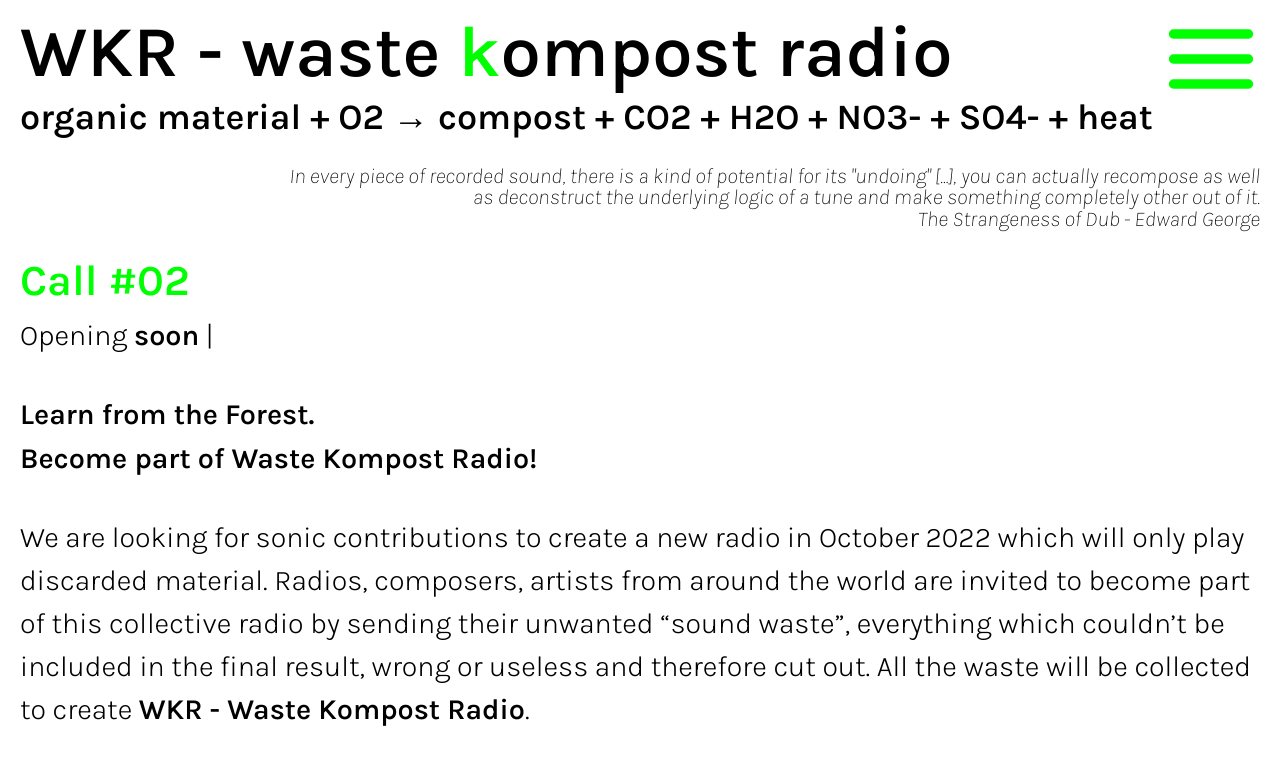
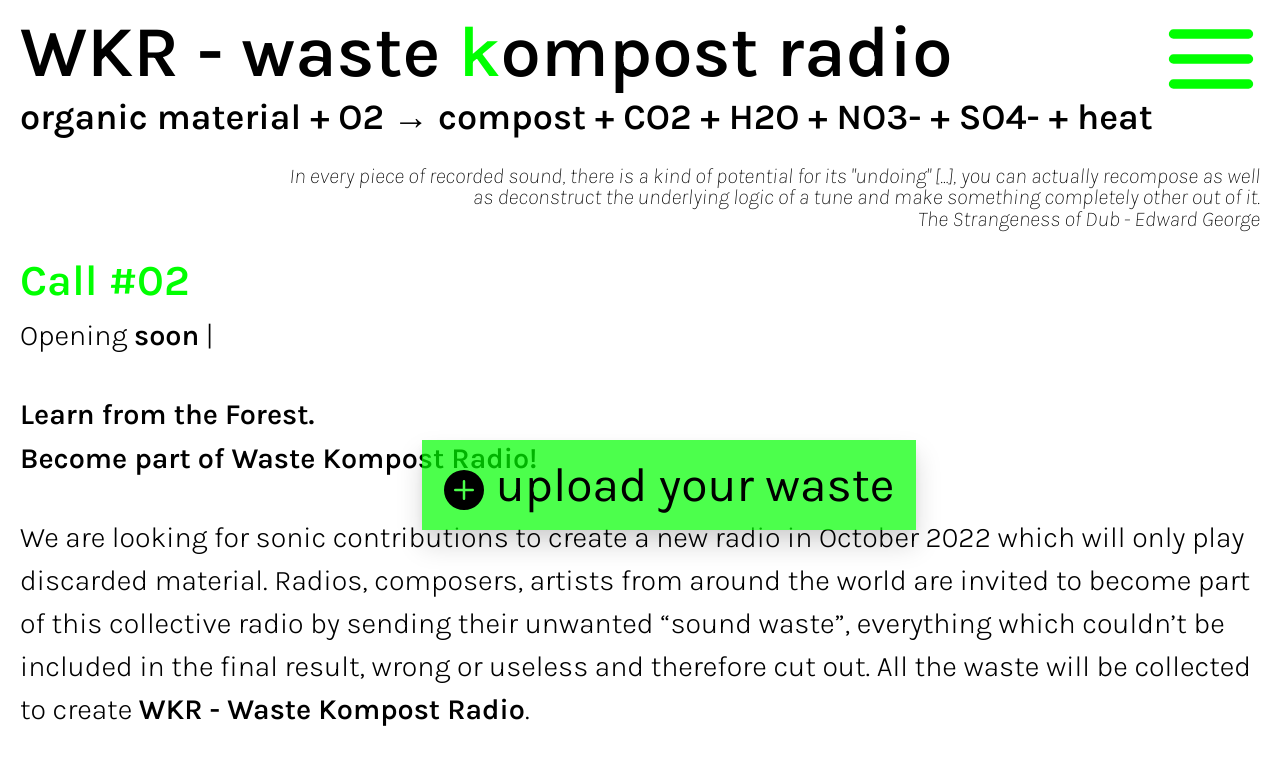
Before and after one commit to wasteKompostRadio/page, a plain HTML site: page call.html in a window 1280 px wide. Shown: the top 765 px of the page. Drawn offline with nearby package versions, Linux system fonts and the light colour scheme.

Commit message:
activate button Call

```diff
--- a/call.html
+++ b/call.html
@@ -58,14 +58,14 @@
 
       <!-- BOTTONE CALL -->
 
-  <!-- <button id="upload">
+  <button id="upload">
     <a class="nav-link " href="https://docs.google.com/forms/d/e/1FAIpQLSfj8iI_UU53pGbYZamkNGu1Rpg8Fky3aGSpHD6qnLtpaioanA/viewform" target="_blank">
       <span id="upload_text" >
        <svg xmlns="http://www.w3.org/2000/svg" width="40" height="40" fill="currentColor" class="bi bi-plus-circle-fill" viewBox="0 0 16 16">
          <path d="M16 8A8 8 0 1 1 0 8a8 8 0 0 1 16 0zM8.5 4.5a.5.5 0 0 0-1 0v3h-3a.5.5 0 0 0 0 1h3v3a.5.5 0 0 0 1 0v-3h3a.5.5 0 0 0 0-1h-3v-3z"/>
        </svg>
      upload your waste</span> </a>
- </button> -->
+ </button>
 
         <main role="main" >
 
```
